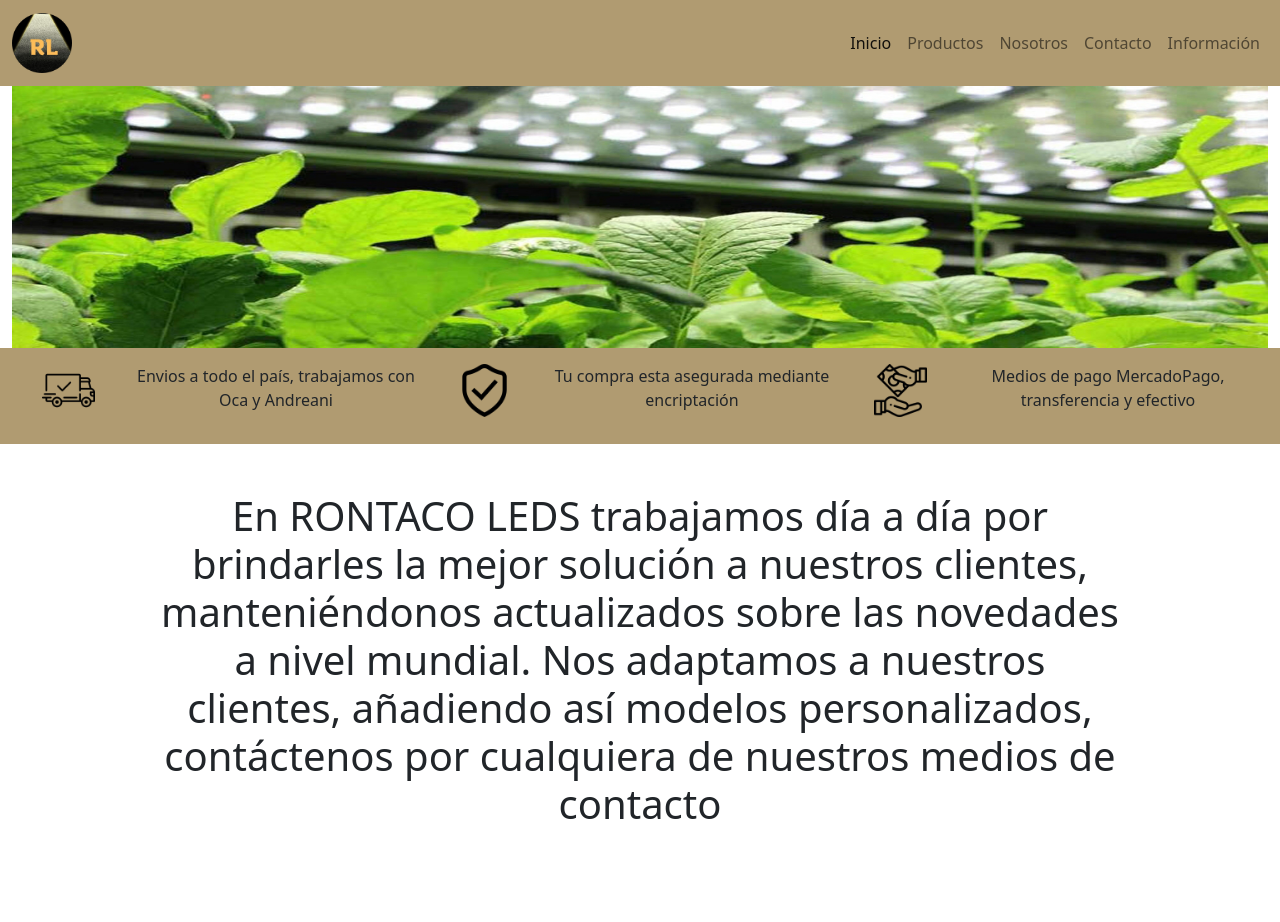
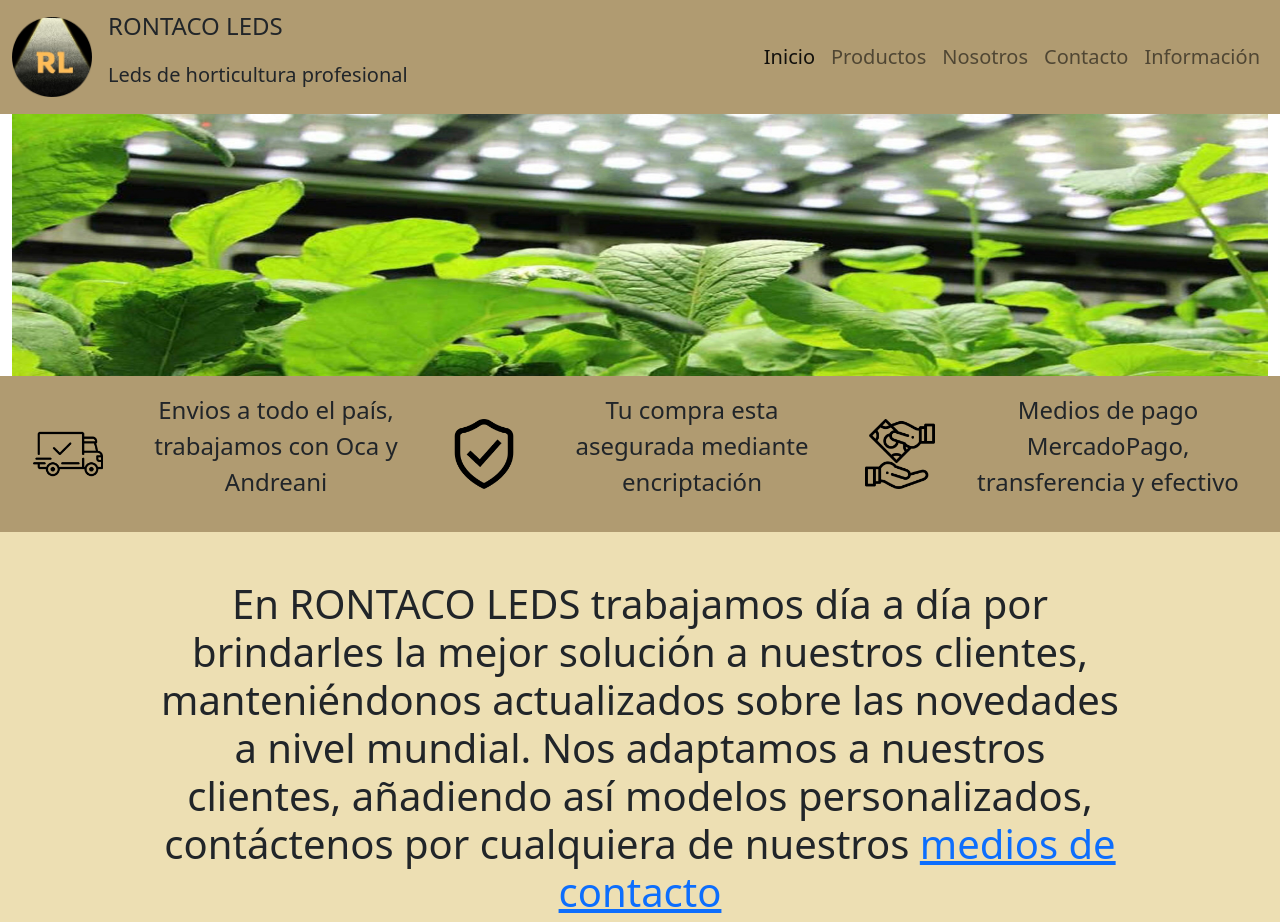
Before and after one commit to Rontaco/rontaco-leds, a plain HTML site: page index.html in a window 1280 px wide. Before the commit the page ends 884 px from the top, so only its background shows below. Drawn offline with nearby package versions, Linux system fonts and the light colour scheme.

Commit message:
Body y header semiterminado, falta estetica

```diff
--- a/index.html
+++ b/index.html
@@ -14,22 +14,26 @@
           <button class="navbar-toggler" type="button" data-bs-toggle="collapse" data-bs-target="#navbarNav" aria-controls="navbarNav" aria-expanded="false" aria-label="Toggle navigation">
             <span class="navbar-toggler-icon"></span>
           </button>
+          <div class=>
+            <p class="fs-4">RONTACO LEDS</p>
+            <p class="fs-5">Leds de horticultura profesional</p>
+          </div>
           <div class="collapse navbar-collapse justify-content-end" id="navbarNav">
             <ul class="navbar-nav">
               <li class="nav-item">
-                <a class="nav-link active" aria-current="page" href="#">Inicio</a>
+                <a class="nav-link active fs-5" aria-current="page" href="#">Inicio</a>
               </li>
               <li class="nav-item">
-                <a class="nav-link" href="#">Productos</a>
+                <a class="nav-link fs-5" href="#">Productos</a>
               </li>
               <li class="nav-item">
-                <a class="nav-link" href="#">Nosotros</a>
+                <a class="nav-link fs-5" href="#">Nosotros</a>
               </li>
               <li class="nav-item">
-                <a class="nav-link" href="#">Contacto</a>
+                <a class="nav-link fs-5" href="#">Contacto</a>
               </li>
               <li class="nav-item">
-                <a class="nav-link" href="#">Información</a>
+                <a class="nav-link fs-5" href="#">Información</a>
               </li>
             </ul>
           </div>
@@ -44,28 +48,28 @@
           </div>
         </div>
         <div id="subfoto" class="row p-3">
-          <div class="col-1">
+          <div class="col-1 align-self-center">
             <img id="img-iconos-inicio" src="images/images-index/envio.png" alt="">
           </div>
           <div class="col align-self-center">
             <p>Envios a todo el país, trabajamos con Oca y Andreani</p>
           </div>
-          <div class="col-1">
+          <div class="col-1 align-self-center">
             <img id="img-iconos-inicio" src="images/images-index/seguro.png" alt="">
           </div>
           <div class="col align-self-center">
             <p>Tu compra esta asegurada mediante encriptación</p>
           </div>
-          <div class="col-1">
+          <div class="col-1 align-self-center">
             <img id="img-iconos-inicio" src="images/images-index/medios.png" alt="">
           </div>
           <div class="col align-self-center">
            <p>Medios de pago MercadoPago, transferencia y efectivo</p>
           </div>
         </div>
-        <div class="row d-flex justify-content-center p-5">
+        <div id="texto-index" class="row d-flex justify-content-center p-5">
           <h1 class="col-10">
-            En RONTACO LEDS trabajamos día a día por brindarles la mejor solución a nuestros clientes, manteniéndonos actualizados sobre las novedades a nivel mundial. Nos adaptamos a nuestros clientes, añadiendo así modelos personalizados, contáctenos por cualquiera de nuestros medios de contacto
+            En RONTACO LEDS trabajamos día a día por brindarles la mejor solución a nuestros clientes, manteniéndonos actualizados sobre las novedades a nivel mundial. Nos adaptamos a nuestros clientes, añadiendo así modelos personalizados, contáctenos por cualquiera de nuestros <a href="contacto.html">medios de contacto</a>
           </h1>
         </div>
 
--- a/style.css
+++ b/style.css
@@ -1,17 +1,22 @@
+@import url('https://fonts.googleapis.com/css2?family=Inter+Tight:wght@300&display=swap');
 *{
     margin: 0;
     padding: 0;
 }
 
 .logo-rontacoleds {
-    max-width: 60px;
+    max-width: 80px;
 }
 #barra-navegable {
     background-color: #B09B71;
 }
 #img-iconos-inicio {
-    max-width: 53px;
+    max-width: 70px;
 }
 #subfoto {
     background-color: #B09B71;
+    font-size: x-large;
 }
+#texto-index {
+    background-color: #EDDFB3;
+}
```
